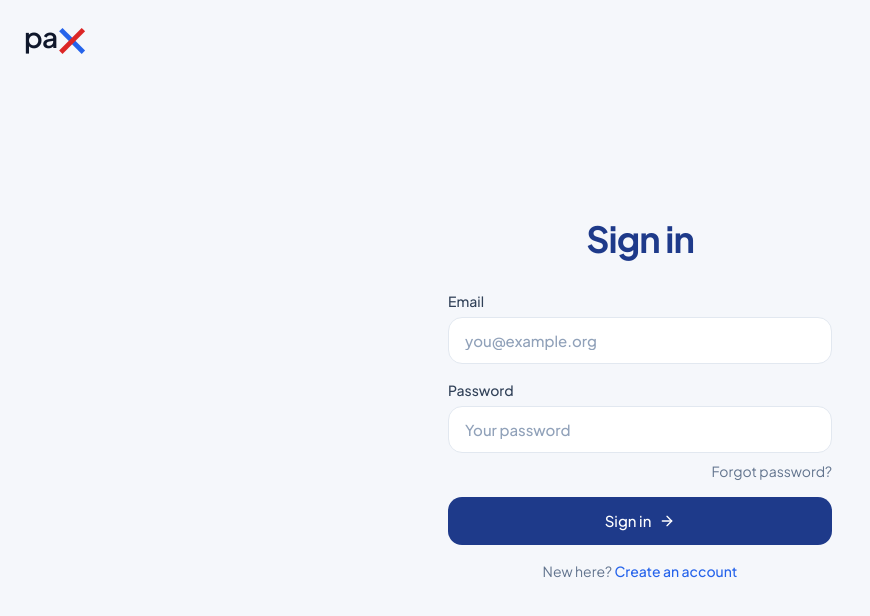
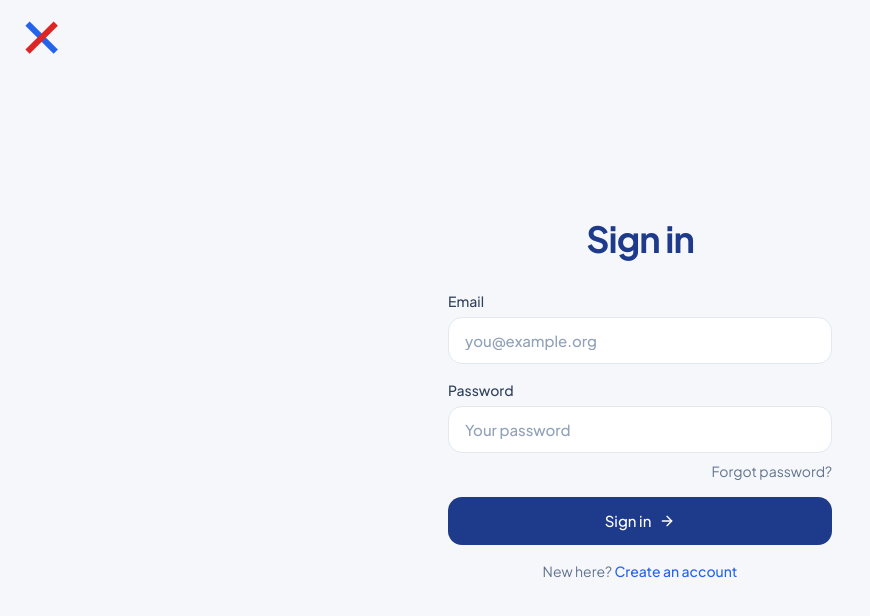
Before and after one commit to nyd-user-1/pax2, a Next.js app: page /signin in a window 1280 px wide. Shown: the top 616 px of the page, without its empty margins (0-870 px from the left). Built offline with nearby package versions, Linux system fonts and the light colour scheme.

Commit message:
The wordmark sheds its letters: the mark is the x alone, 25 percent larger
Co-Authored-By: Claude Fable 5 <noreply@anthropic.com>
Claude-Session: https://claude.ai/code/session_01AdQ8V7agyEaPKCKUVvecYT

```diff
--- a/src/components/wordmark.tsx
+++ b/src/components/wordmark.tsx
@@ -1,13 +1,10 @@
 import { cn } from "@/ui/lib/utils"
 
-/** The pax wordmark: "pa" in ink, the x drawn as a glyph — two crossing strokes in the
- *  parallax red and blue, cut to the font's stem weight, seated on the baseline, riding
- *  just past x-height so it stands out by color more than size. */
+/** The pax mark: the x alone — two crossing strokes in the parallax red and blue. */
 export function Wordmark({ className, size = 22 }: { className?: string; size?: number }) {
   return (
-    <span aria-label="pax" className={cn("inline-flex items-baseline font-semibold tracking-[-0.03em] text-slate-900", className)} style={{ fontSize: size, lineHeight: 1 }}>
-      <span aria-hidden>pa</span>
-      <svg aria-hidden viewBox="0 0 100 100" className="ml-[0.03em]" style={{ width: "1.008em", height: "1.008em", overflow: "visible", transform: "translateY(0.244em)" }}>
+    <span aria-label="pax" className={cn("inline-flex items-center", className)} style={{ fontSize: size, lineHeight: 1 }}>
+      <svg aria-hidden viewBox="0 0 100 100" style={{ width: "1.26em", height: "1.26em", overflow: "visible" }}>
         <line x1="10" y1="10" x2="90" y2="90" stroke="var(--pax2-plum)" strokeWidth="17" />
         <line x1="10" y1="90" x2="90" y2="10" stroke="var(--pax2-red)" strokeWidth="17" />
       </svg>
```
